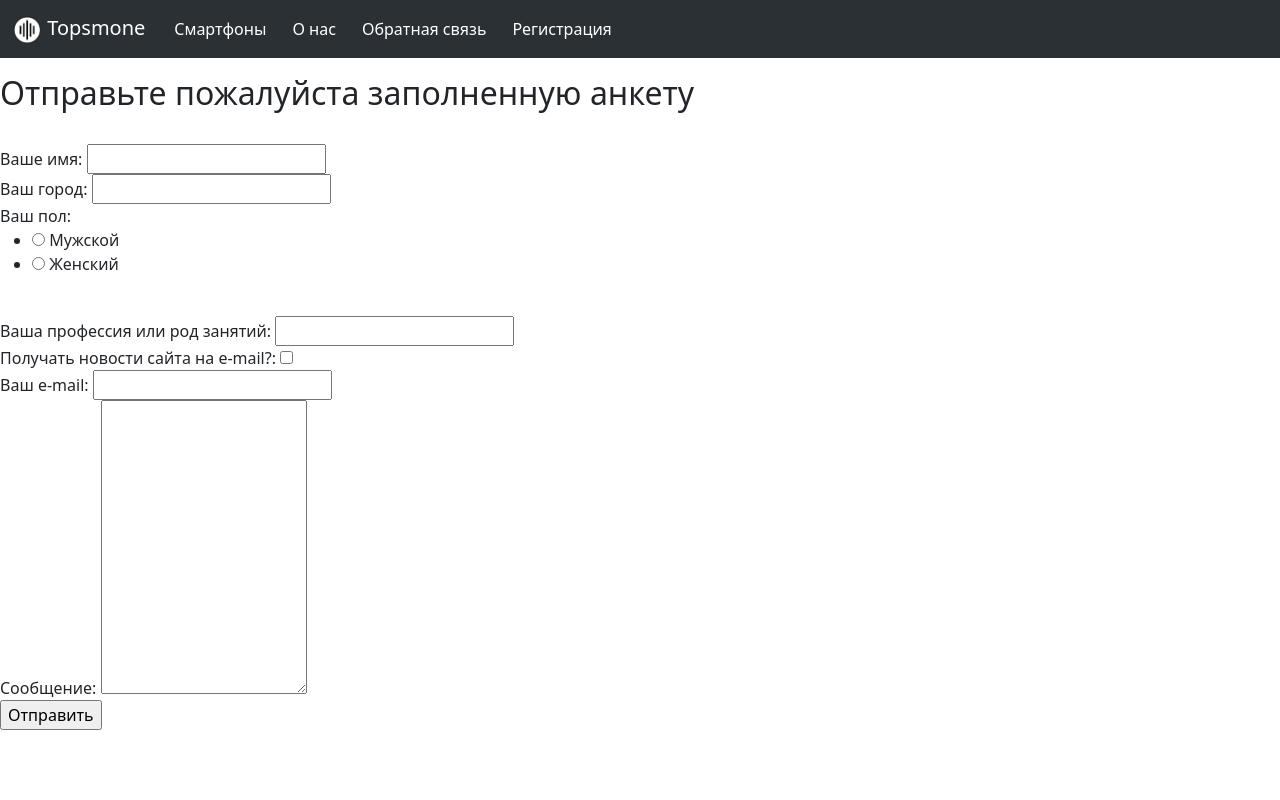
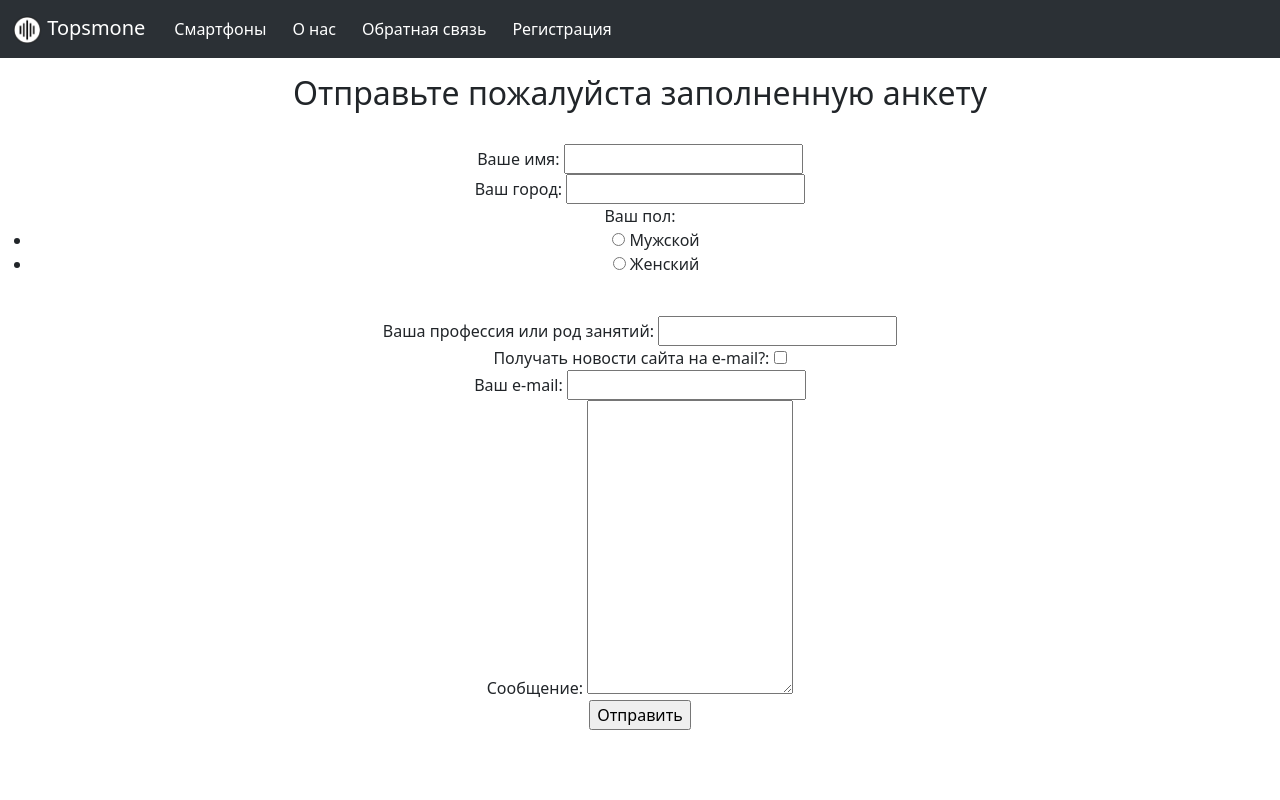
Before and after one commit to Shensitt/Topsmone, a Django app: page /contacts in a window 1280 px wide. Run offline with Django 3.2, Linux system fonts and the light colour scheme; some libraries are stand-ins or nearby versions.

Commit message:
center align text in contact form

```diff
--- a/App/templates/App/contacts.html
+++ b/App/templates/App/contacts.html
@@ -7,11 +7,11 @@
 
 {% if form != None %}
 <br>
-<h2 style="padding-top:50px">
+<h2 style="padding-top:50px; text-align:center">
     Отправьте пожалуйста заполненную анкету
 </h2>
 <br>
-<div>
+<div style=" text-align:center">
     <form method="post">
         {% csrf_token %}
         <label for="{{form.name.id_for_label}}">{{form.name.label}}:</label>
@@ -40,13 +40,13 @@
 </div>
 {% else %}
 <br>
-<h2>
+<h2 style="padding-top:50px; text-align:center">
     Благодарим за предоставленную информацию!
 </h2>
-<h3>
+<h3 style=" text-align:center">
     Вы сообщили о себе следующее:
 </h3>
-<ul>
+<ul style="text-align:center">
     <li>
         <span>
             Имя:
```
